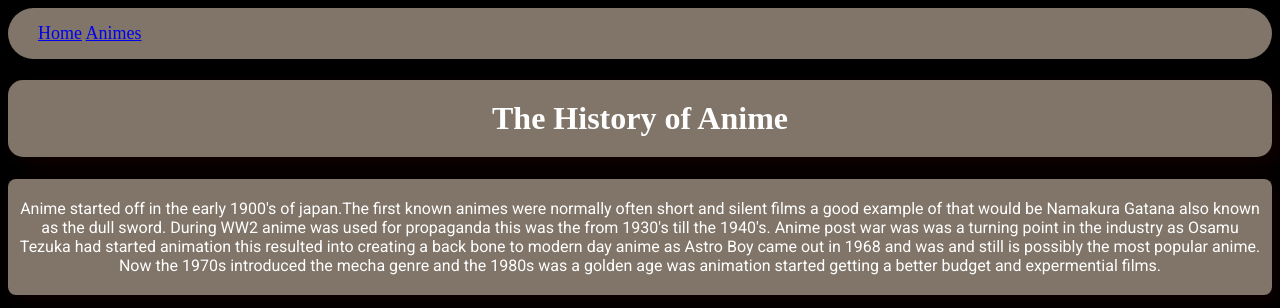
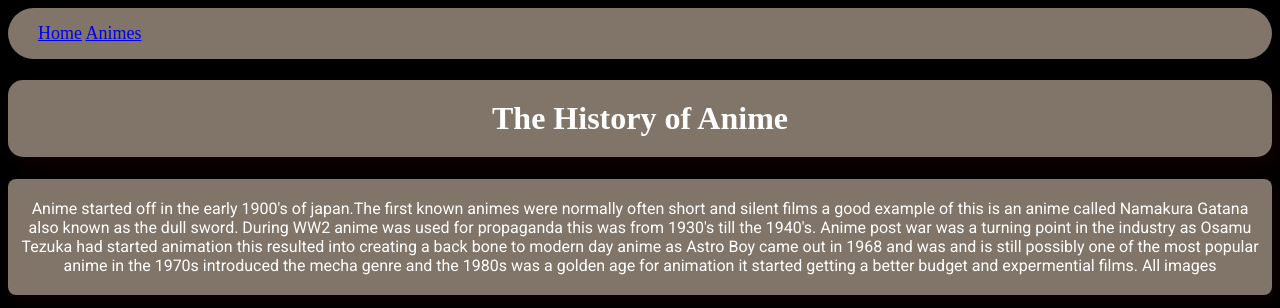
Before and after one commit to donaldcookeatphs-star/tickle-bob-449, a plain HTML site: page animehistory.html in a window 1280 px wide. Shown: the top 308 px of the page. Drawn offline with Linux system fonts and the light colour scheme; grey boxes are pictures that could not be loaded.

Commit message:
please mister i need this

```diff
--- a/animehistory.html
+++ b/animehistory.html
@@ -7,15 +7,15 @@
 </head>
    <link rel="stylesheet" href="style.css">
 <body>
-    <div class="header">
+<div class="header">
         <a href="index.html">Home</a>
         <a href="anime.html">Animes</a>
-    </div>
+ </div>
     <h1>The History of Anime </h1>
-    <p>Anime started off in the early 1900's of japan.The first known animes were normally often short and silent films a good example of that would be
-        Namakura Gatana also known as the dull sword. During WW2 anime was used for propaganda this was the from 1930's till the 1940's. Anime post war was
-        was a turning point in the industry as Osamu Tezuka had started animation this resulted into creating a back bone to modern day anime as Astro Boy came out in 1968 and was and still is possibly the most
-        popular anime. Now the 1970s introduced the mecha genre and the 1980s was a golden age was animation started getting a better budget and expermential films.</p>
+    <p>Anime started off in the early 1900's of japan.The first known animes were normally often short and silent films a good example of this is an anime called
+        Namakura Gatana also known as the dull sword. During WW2 anime was used for propaganda this was from 1930's till the 1940's. Anime post war was
+        a turning point in the industry as Osamu Tezuka had started animation this resulted into creating a back bone to modern day anime as Astro Boy came out in 1968 and was and is still possibly one of the most
+        popular anime in the 1970s introduced the mecha genre and the 1980s was a golden age for animation it started getting a better budget and expermential films. All images </p>
      <div class="Anime-history">
         <img src="https://resizing.flixster.com/d6YFCpplZR5-RxdnGMiKj6dk1fQ=/ems.cHJkLWVtcy1hc3NldHMvdHZzZXJpZXMvOTQ4NjUxOWUtNjEwMi00MTA5LTg0MDktNzFjOWQ5YzJjNGE4LmpwZw==" alt="Background image">
     </div>"
--- a/style.css
+++ b/style.css
@@ -95,7 +95,7 @@ width: 1500px;
   display: flex;
   justify-content: top;
   position:absolute;
-  top: 153%;
+  top: 156%;
   width: 200px;
   height: 500px;
   background-color:rgb(128, 117, 104) ;
```
Also changed, not shown: index.html (+8 -4 lines).
